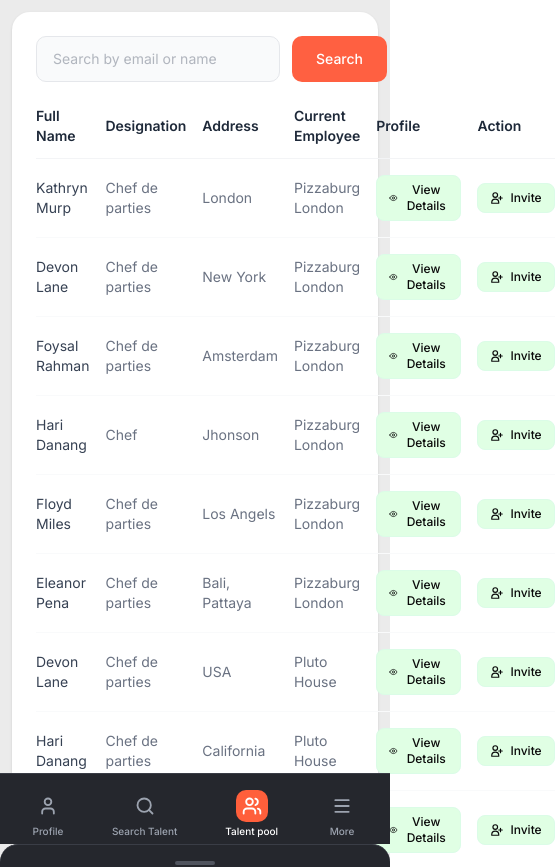
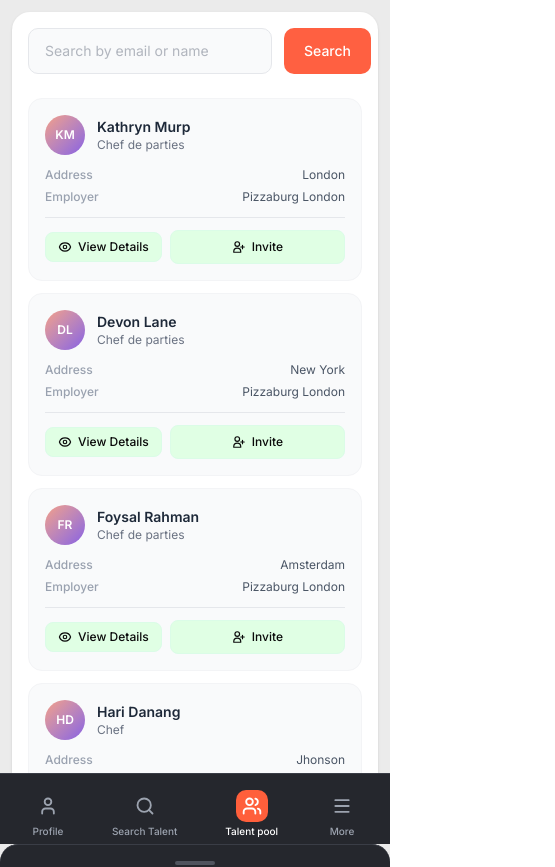
Before and after one commit to KawsarAlHasan/commi, a Next.js app: page /company/talent-pool in a window 390 px wide. Shown: the top 867 px of the page, 555 px wide, since content can reach past the window. Built offline with nearby package versions, Linux system fonts and the light colour scheme.

Commit message:
feat: enhance employee table with search functionality and responsive design

```diff
--- a/app/(companyLayout)/company/search-talent/ViewDetailsModal.tsx
+++ b/app/(companyLayout)/company/search-talent/ViewDetailsModal.tsx
@@ -44,7 +44,7 @@ export function ViewDetailsModal() {
           </button>
         </DialogTrigger>
 
-        <DialogContent className="sm:max-w-sm md:max-w-lg lg:max-w-xl">
+        <DialogContent className="sm:max-w-lg md:max-w-lg lg:max-w-xl">
           <DialogHeader>
             <DialogTitle>View Profile</DialogTitle>
           </DialogHeader>
@@ -52,7 +52,7 @@ export function ViewDetailsModal() {
           <Image
             src="/images/cv.png"
             alt="Moni Roy"
-            width={540}
+            width={640}
             height={540}
             className="h-full w-full border border-gray-200"
           />
--- a/app/(companyLayout)/company/search-talent/page.tsx
+++ b/app/(companyLayout)/company/search-talent/page.tsx
@@ -164,6 +164,15 @@ const employees = [
 
 const PAGE_SIZE = 10;
 
+function getInitials(name: string) {
+  return name
+    .split(" ")
+    .map((n) => n[0])
+    .join("")
+    .toUpperCase()
+    .slice(0, 2);
+}
+
 export default function EmployeeTable() {
   const [search, setSearch] = useState("");
   const [query, setQuery] = useState("");
@@ -172,7 +181,6 @@ export default function EmployeeTable() {
   const filtered = employees.filter((e) =>
     e.name.toLowerCase().includes(query.toLowerCase()),
   );
-
   const totalPages = Math.ceil(filtered.length / PAGE_SIZE);
   const paginated = filtered.slice((page - 1) * PAGE_SIZE, page * PAGE_SIZE);
 
@@ -180,16 +188,15 @@ export default function EmployeeTable() {
     setQuery(search);
     setPage(1);
   };
-
   const handleKeyDown = (e: React.KeyboardEvent<HTMLInputElement>) => {
     if (e.key === "Enter") handleSearch();
   };
 
   return (
     <div className="w-full">
-      <div className="bg-white rounded-2xl shadow-sm w-full p-6">
+      <div className="bg-white rounded-2xl shadow-sm w-full p-4 md:p-6">
         {/* Search Bar */}
-        <div className="flex items-center gap-4 mb-6">
+        <div className="flex items-center gap-3 mb-6">
           <div className="flex-1 bg-gray-100 rounded-lg px-4 py-2.5">
             <input
               type="text"
@@ -202,13 +209,14 @@ export default function EmployeeTable() {
           </div>
           <button
             onClick={handleSearch}
-            className="bg-[#FF6041] hover:bg-orange-600 text-white text-sm font-semibold px-6 py-2.5 rounded-md transition"
+            className="bg-[#FF6041] hover:bg-orange-600 text-white text-sm font-semibold px-5 py-2.5 rounded-md transition shrink-0"
           >
             Search
           </button>
         </div>
 
-        {/* Table */}
+        {/* ── Desktop Table ── */}
+        <div className="hidden md:block">
           <table className="w-full text-sm">
             <thead>
               <tr className="text-left text-gray-800 font-semibold border-b border-gray-200">
@@ -238,14 +246,15 @@ export default function EmployeeTable() {
                       {emp.designation}
                     </td>
                     <td className="py-3.5 pr-4 text-gray-500">{emp.address}</td>
-                  <td className="py-3.5 pr-4 text-gray-500">{emp.employer}</td>
+                    <td className="py-3.5 pr-4 text-gray-500">
+                      {emp.employer}
+                    </td>
                     <td className="py-3.5 pr-4">
                       <ViewDetailsModal />
                     </td>
                     <td className="py-3.5">
                       <button className="cursor-pointer inline-flex items-center gap-2 bg-[#E0FFE4] text-gray-800 text-xs font-medium px-3 py-1.5 rounded-md hover:bg-green-200 transition">
-                      Save to Talent Pool
-                      <ArrowRight />
+                        Save to Talent Pool <ArrowRight />
                       </button>
                     </td>
                   </tr>
@@ -253,9 +262,61 @@ export default function EmployeeTable() {
               )}
             </tbody>
           </table>
+        </div>
+
+        {/* ── Mobile Card List ── */}
+        <div className="flex flex-col gap-3 md:hidden">
+          {paginated.length === 0 ? (
+            <p className="text-center text-gray-400 py-10">No results found.</p>
+          ) : (
+            paginated.map((emp) => (
+              <div
+                key={emp.id}
+                className="rounded-xl border border-gray-100 bg-gray-50 p-4"
+              >
+                {/* Card Header */}
+                <div className="flex items-center gap-3 mb-3">
+                  <div className="flex h-10 w-10 shrink-0 items-center justify-center rounded-full bg-gradient-to-br from-[#f59f84] to-[#8a5fe2] text-xs font-semibold text-white">
+                    {getInitials(emp.name)}
+                  </div>
+                  <div className="min-w-0">
+                    <p className="text-sm font-semibold text-gray-800 truncate">
+                      {emp.name}
+                    </p>
+                    <p className="text-xs text-gray-500 truncate">
+                      {emp.designation}
+                    </p>
+                  </div>
+                </div>
+
+                {/* Card Details */}
+                <div className="space-y-1.5 mb-3">
+                  <div className="flex items-center justify-between text-xs">
+                    <span className="text-gray-400 font-medium">Address</span>
+                    <span className="text-gray-600">{emp.address}</span>
+                  </div>
+                  <div className="flex items-center justify-between text-xs">
+                    <span className="text-gray-400 font-medium">Employer</span>
+                    <span className="text-gray-600 text-right max-w-[60%] truncate">
+                      {emp.employer}
+                    </span>
+                  </div>
+                </div>
+
+                {/* Card Actions */}
+                <div className="flex items-center gap-2 pt-3 border-t border-gray-200">
+                  <ViewDetailsModal />
+                  <button className="cursor-pointer flex-1 inline-flex items-center justify-center gap-2 bg-[#E0FFE4] text-gray-800 text-xs font-medium px-3 py-2 rounded-md hover:bg-green-200 transition">
+                    Save to Talent Pool <ArrowRight />
+                  </button>
+                </div>
+              </div>
+            ))
+          )}
+        </div>
 
         {/* Pagination */}
-        <div className="flex justify-center items-center gap-2 mt-6">
+        <div className="flex flex-wrap justify-center items-center gap-2 mt-6">
           <button
             onClick={() => setPage((p) => Math.max(1, p - 1))}
             disabled={page === 1}
--- a/app/(companyLayout)/company/talent-pool/page.tsx
+++ b/app/(companyLayout)/company/talent-pool/page.tsx
@@ -11,33 +11,116 @@ interface Employee {
 }
 
 const employees: Employee[] = [
-    { id: 1, fullName: "Kathryn Murp", designation: "Chef de parties", address: "London", currentEmployee: "Pizzaburg London" },
-    { id: 2, fullName: "Devon Lane", designation: "Chef de parties", address: "New York", currentEmployee: "Pizzaburg London" },
-    { id: 3, fullName: "Foysal Rahman", designation: "Chef de parties", address: "Amsterdam", currentEmployee: "Pizzaburg London" },
-    { id: 4, fullName: "Hari Danang", designation: "Chef", address: "Jhonson", currentEmployee: "Pizzaburg London" },
-    { id: 5, fullName: "Floyd Miles", designation: "Chef de parties", address: "Los Angels", currentEmployee: "Pizzaburg London" },
-    { id: 6, fullName: "Eleanor Pena", designation: "Chef de parties", address: "Bali, Pattaya", currentEmployee: "Pizzaburg London" },
-    { id: 7, fullName: "Devon Lane", designation: "Chef de parties", address: "USA", currentEmployee: "Pluto House" },
-    { id: 8, fullName: "Hari Danang", designation: "Chef de parties", address: "California", currentEmployee: "Pluto House" },
-    { id: 9, fullName: "Devon Lane", designation: "Chef de parties", address: "US", currentEmployee: "Pluto House" },
-    { id: 10, fullName: "Hari Danang", designation: "Chef de parties", address: "California", currentEmployee: "Pluto House" },
+  {
+    id: 1,
+    fullName: "Kathryn Murp",
+    designation: "Chef de parties",
+    address: "London",
+    currentEmployee: "Pizzaburg London",
+  },
+  {
+    id: 2,
+    fullName: "Devon Lane",
+    designation: "Chef de parties",
+    address: "New York",
+    currentEmployee: "Pizzaburg London",
+  },
+  {
+    id: 3,
+    fullName: "Foysal Rahman",
+    designation: "Chef de parties",
+    address: "Amsterdam",
+    currentEmployee: "Pizzaburg London",
+  },
+  {
+    id: 4,
+    fullName: "Hari Danang",
+    designation: "Chef",
+    address: "Jhonson",
+    currentEmployee: "Pizzaburg London",
+  },
+  {
+    id: 5,
+    fullName: "Floyd Miles",
+    designation: "Chef de parties",
+    address: "Los Angels",
+    currentEmployee: "Pizzaburg London",
+  },
+  {
+    id: 6,
+    fullName: "Eleanor Pena",
+    designation: "Chef de parties",
+    address: "Bali, Pattaya",
+    currentEmployee: "Pizzaburg London",
+  },
+  {
+    id: 7,
+    fullName: "Devon Lane",
+    designation: "Chef de parties",
+    address: "USA",
+    currentEmployee: "Pluto House",
+  },
+  {
+    id: 8,
+    fullName: "Hari Danang",
+    designation: "Chef de parties",
+    address: "California",
+    currentEmployee: "Pluto House",
+  },
+  {
+    id: 9,
+    fullName: "Devon Lane",
+    designation: "Chef de parties",
+    address: "US",
+    currentEmployee: "Pluto House",
+  },
+  {
+    id: 10,
+    fullName: "Hari Danang",
+    designation: "Chef de parties",
+    address: "California",
+    currentEmployee: "Pluto House",
+  },
 ];
 
-const ITEMS_PER_PAGE = 10;
 const TOTAL_PAGES = 3;
+
+function getInitials(name: string) {
+  return name
+    .split(" ")
+    .map((n) => n[0])
+    .join("")
+    .toUpperCase()
+    .slice(0, 2);
+}
+
+const InviteIcon = () => (
+  <svg
+    className="w-3.5 h-3.5"
+    fill="none"
+    stroke="currentColor"
+    viewBox="0 0 24 24"
+  >
+    <path
+      strokeLinecap="round"
+      strokeLinejoin="round"
+      strokeWidth={2}
+      d="M18 9v3m0 0v3m0-3h3m-3 0h-3m-2-5a4 4 0 11-8 0 4 4 0 018 0zM3 20a6 6 0 0112 0v1H3v-1z"
+    />
+  </svg>
+);
 
 export default function EmployeeTable() {
   const [search, setSearch] = useState("");
   const [currentPage, setCurrentPage] = useState(3);
 
-    const filtered = employees.filter(
-        (e) =>
-            e.fullName.toLowerCase().includes(search.toLowerCase())
+  const filtered = employees.filter((e) =>
+    e.fullName.toLowerCase().includes(search.toLowerCase()),
   );
 
   return (
     <div className="w-full">
-            <div className="bg-white rounded-2xl shadow-sm w-full p-6">
+      <div className="bg-white rounded-2xl shadow-sm w-full p-4 md:p-6">
         {/* Search Bar */}
         <div className="flex gap-3 mb-6">
           <input
@@ -47,48 +130,129 @@ export default function EmployeeTable() {
             onChange={(e) => setSearch(e.target.value)}
             className="flex-1 border border-gray-200 rounded-lg px-4 py-3 text-sm text-gray-500 outline-none focus:ring-2 focus:ring-orange-200 focus:border-orange-300 bg-gray-50"
           />
-                    <button className="bg-[#FF6041] hover:bg-orange-500 text-white text-sm font-medium px-6 py-3 rounded-lg transition-colors">
+          <button className="bg-[#FF6041] hover:bg-orange-500 text-white text-sm font-medium px-5 py-3 rounded-lg transition-colors shrink-0">
             Search
           </button>
         </div>
 
-                {/* Table */}
+        {/* ── Desktop Table ── */}
+        <div className="hidden md:block overflow-x-auto">
           <table className="w-full">
             <thead>
               <tr className="border-b border-gray-100">
-                            <th className="text-left text-sm font-semibold text-gray-800 pb-3 pr-4">Full Name</th>
-                            <th className="text-left text-sm font-semibold text-gray-800 pb-3 pr-4">Designation</th>
-                            <th className="text-left text-sm font-semibold text-gray-800 pb-3 pr-4">Address</th>
-                            <th className="text-left text-sm font-semibold text-gray-800 pb-3 pr-4">Current Employee</th>
-                            <th className="text-left text-sm font-semibold text-gray-800 pb-3 pr-4">Profile</th>
-                            <th className="text-left text-sm font-semibold text-gray-800 pb-3">Action</th>
+                <th className="text-left text-sm font-semibold text-gray-800 pb-3 pr-4">
+                  Full Name
+                </th>
+                <th className="text-left text-sm font-semibold text-gray-800 pb-3 pr-4">
+                  Designation
+                </th>
+                <th className="text-left text-sm font-semibold text-gray-800 pb-3 pr-4">
+                  Address
+                </th>
+                <th className="text-left text-sm font-semibold text-gray-800 pb-3 pr-4">
+                  Current Employee
+                </th>
+                <th className="text-left text-sm font-semibold text-gray-800 pb-3 pr-4">
+                  Profile
+                </th>
+                <th className="text-left text-sm font-semibold text-gray-800 pb-3">
+                  Action
+                </th>
               </tr>
             </thead>
             <tbody>
-                        {filtered.map((employee) => (
-                            <tr key={employee.id} className="border-b border-gray-50 last:border-0">
-                                <td className="py-4 pr-4 text-sm text-gray-700">{employee.fullName}</td>
-                                <td className="py-4 pr-4 text-sm text-gray-500">{employee.designation}</td>
-                                <td className="py-4 pr-4 text-sm text-gray-500">{employee.address}</td>
-                                <td className="py-4 pr-4 text-sm text-gray-500">{employee.currentEmployee}</td>
+              {filtered.length === 0 ? (
+                <tr>
+                  <td colSpan={6} className="text-center text-gray-400 py-10">
+                    No results found.
+                  </td>
+                </tr>
+              ) : (
+                filtered.map((employee) => (
+                  <tr
+                    key={employee.id}
+                    className="border-b border-gray-50 last:border-0"
+                  >
+                    <td className="py-4 pr-4 text-sm text-gray-700">
+                      {employee.fullName}
+                    </td>
+                    <td className="py-4 pr-4 text-sm text-gray-500">
+                      {employee.designation}
+                    </td>
+                    <td className="py-4 pr-4 text-sm text-gray-500">
+                      {employee.address}
+                    </td>
+                    <td className="py-4 pr-4 text-sm text-gray-500">
+                      {employee.currentEmployee}
+                    </td>
                     <td className="py-4 pr-4">
                       <ViewDetailsModal />
                     </td>
                     <td className="py-4">
                       <button className="flex items-center gap-1.5 bg-[#E0FFE4] hover:bg-green-100 text-xs font-medium px-3 py-1.5 rounded-md border border-green-100 transition-colors">
-                                        <svg className="w-3.5 h-3.5" fill="none" stroke="currentColor" viewBox="0 0 24 24">
-                                            <path strokeLinecap="round" strokeLinejoin="round" strokeWidth={2} d="M18 9v3m0 0v3m0-3h3m-3 0h-3m-2-5a4 4 0 11-8 0 4 4 0 018 0zM3 20a6 6 0 0112 0v1H3v-1z" />
-                                        </svg>
-                                        Invite
+                        <InviteIcon /> Invite
                       </button>
                     </td>
                   </tr>
-                        ))}
+                ))
+              )}
             </tbody>
           </table>
+        </div>
+
+        {/* ── Mobile Card List ── */}
+        <div className="flex flex-col gap-3 md:hidden">
+          {filtered.length === 0 ? (
+            <p className="text-center text-gray-400 py-10">No results found.</p>
+          ) : (
+            filtered.map((employee) => (
+              <div
+                key={employee.id}
+                className="rounded-xl border border-gray-100 bg-gray-50 p-4"
+              >
+                {/* Card Header */}
+                <div className="flex items-center gap-3 mb-3">
+                  <div className="flex h-10 w-10 shrink-0 items-center justify-center rounded-full bg-gradient-to-br from-[#f59f84] to-[#8a5fe2] text-xs font-semibold text-white">
+                    {getInitials(employee.fullName)}
+                  </div>
+                  <div className="min-w-0">
+                    <p className="text-sm font-semibold text-gray-800 truncate">
+                      {employee.fullName}
+                    </p>
+                    <p className="text-xs text-gray-500 truncate">
+                      {employee.designation}
+                    </p>
+                  </div>
+                </div>
+
+                {/* Card Details */}
+                <div className="space-y-1.5 mb-3">
+                  <div className="flex items-center justify-between text-xs">
+                    <span className="text-gray-400 font-medium">Address</span>
+                    <span className="text-gray-600">{employee.address}</span>
+                  </div>
+                  <div className="flex items-center justify-between text-xs">
+                    <span className="text-gray-400 font-medium">Employer</span>
+                    <span className="text-gray-600 text-right max-w-[60%] truncate">
+                      {employee.currentEmployee}
+                    </span>
+                  </div>
+                </div>
+
+                {/* Card Actions */}
+                <div className="flex items-center gap-2 pt-3 border-t border-gray-200">
+                  <ViewDetailsModal />
+                  <button className="flex-1 flex items-center justify-center gap-1.5 bg-[#E0FFE4] hover:bg-green-100 text-xs font-medium px-3 py-2 rounded-md border border-green-100 transition-colors">
+                    <InviteIcon /> Invite
+                  </button>
+                </div>
+              </div>
+            ))
+          )}
+        </div>
 
         {/* Pagination */}
-                <div className="flex justify-center items-center gap-2 mt-6">
+        <div className="flex flex-wrap justify-center items-center gap-2 mt-6">
           <button
             onClick={() => setCurrentPage((p) => Math.max(1, p - 1))}
             className="bg-[#FF6041] hover:bg-orange-500 text-white text-sm font-medium px-5 py-2 rounded-lg transition-colors"
@@ -99,7 +263,8 @@ export default function EmployeeTable() {
             <button
               key={page}
               onClick={() => setCurrentPage(page)}
-                            className={`w-9 h-9 rounded-lg text-sm font-medium border transition-colors ${currentPage === page
+              className={`w-9 h-9 rounded-lg text-sm font-medium border transition-colors ${
+                currentPage === page
                   ? "bg-[#FF6041] text-white border-[#FF6041]"
                   : "bg-white text-gray-600 border-gray-200 hover:border-orange-300"
               }`}
```
Lines whose indentation alone changed are shown as unchanged.
